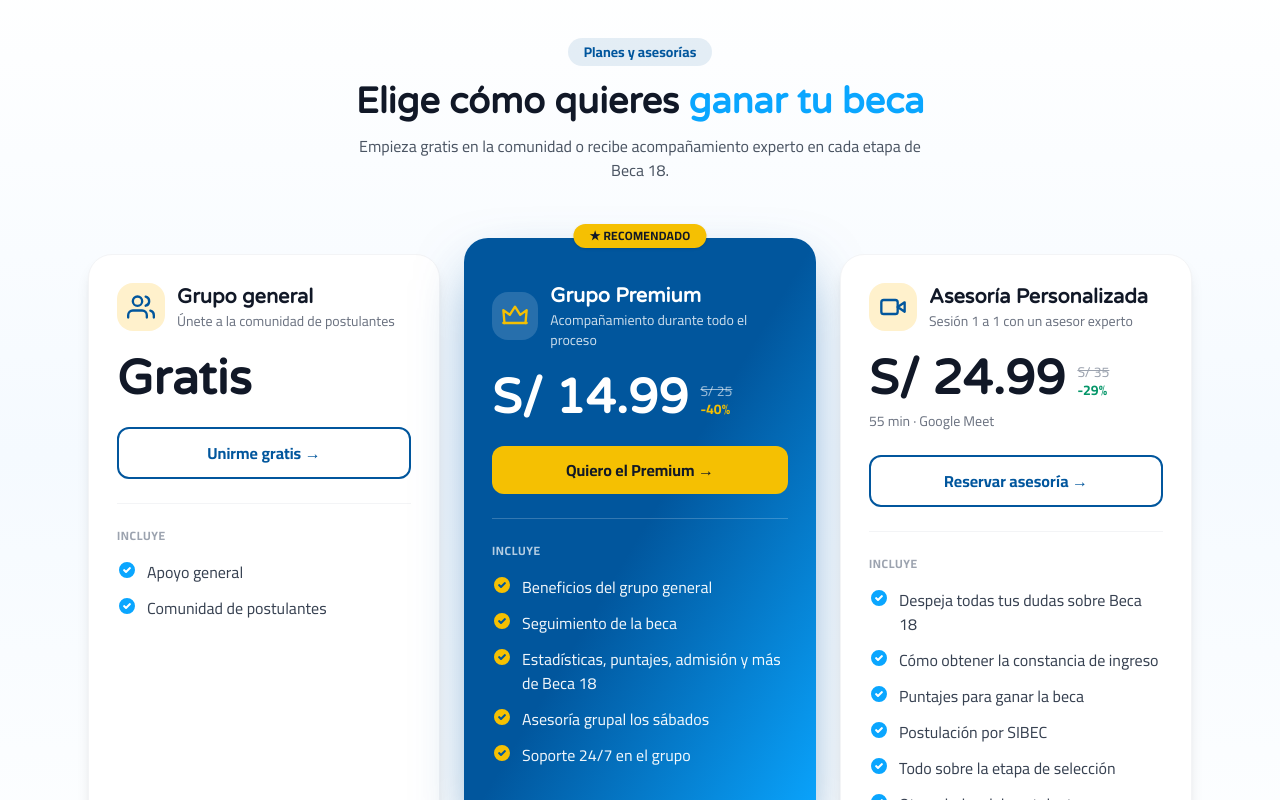
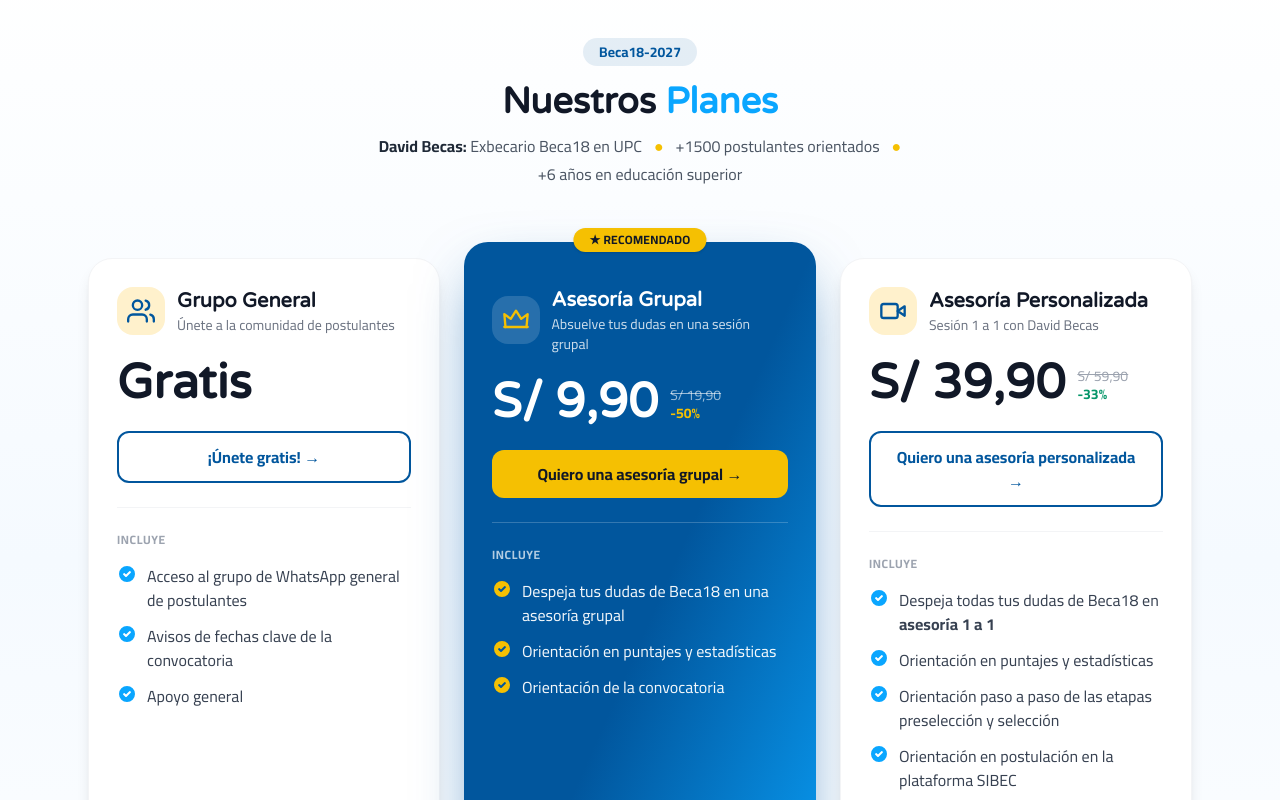
Before and after one commit to daevrusse/DavidBecas, a React (Vite) app: page / in a window 1280 px wide. Shown: the part 1620-2420 px from the top of the page. Built offline with nearby package versions, Linux system fonts and the light colour scheme.

Commit message:
Planes Beca18-2027: General, Asesoría Grupal y Personalizada

```diff
--- a/src/components/AddsCalculators.jsx
+++ b/src/components/AddsCalculators.jsx
@@ -11,8 +11,8 @@
          </div>
          <div className='inline-block bg-[#10887B] text-white rounded-lg px-5 py-2.5 m-1'>
          <a href="https://wa.link/enn0ns" target='_blank'>
-            <p>Grupo premium</p>
-            <p>(Privado)</p>
+            <p>Asesoría grupal</p>
+            <p>BECA18</p>
          </a>
          </div>
          <div className='inline-block bg-[#10887B] text-white  rounded-lg px-5 py-2.5 m-1'>
--- a/src/components/Planes.jsx
+++ b/src/components/Planes.jsx
@@ -19,6 +19,11 @@
       <rect x="2" y="6" width="14" height="12" rx="2" /><path d="m22 8-6 4 6 4V8z" />
     </svg>
   ),
+  reloj: (
+    <svg viewBox="0 0 24 24" fill="none" stroke="currentColor" strokeWidth="2" strokeLinecap="round" strokeLinejoin="round" className="h-5 w-5 shrink-0">
+      <circle cx="12" cy="12" r="9" /><path d="M12 7v5l3 2" />
+    </svg>
+  ),
   check: (
     <svg viewBox="0 0 20 20" fill="currentColor" className="h-5 w-5 shrink-0">
       <path fillRule="evenodd" d="M10 18a8 8 0 1 0 0-16 8 8 0 0 0 0 16Zm3.7-9.3a1 1 0 0 0-1.4-1.4L9 10.6 7.7 9.3a1 1 0 0 0-1.4 1.4l2 2a1 1 0 0 0 1.4 0l4-4Z" clipRule="evenodd" />
@@ -28,57 +33,67 @@
 
 const plans = [
   {
-    title: 'Grupo general',
+    title: 'Grupo General',
     tagline: 'Únete a la comunidad de postulantes',
     icon: 'comunidad',
     price: 'Gratis',
-    features: ['Apoyo general', 'Comunidad de postulantes'],
-    cta: 'Unirme gratis',
+    features: [
+      'Acceso al grupo de WhatsApp general de postulantes',
+      'Avisos de fechas clave de la convocatoria',
+      'Apoyo general',
+    ],
+    cta: '¡Únete gratis!',
     link: 'https://chat.whatsapp.com/BuL11vQlfby5XrsixQBnRX',
   },
   {
-    title: 'Grupo Premium',
-    tagline: 'Acompañamiento durante todo el proceso',
+    title: 'Asesoría Grupal',
+    tagline: 'Absuelve tus dudas en una sesión grupal',
     icon: 'corona',
-    price: 'S/ 14.99',
-    regularPrice: 'S/ 25',
-    descuento: 40,
+    price: 'S/ 9,90',
+    regularPrice: 'S/ 19,90',
+    descuento: 50,
     features: [
-      'Beneficios del grupo general',
-      'Seguimiento de la beca',
-      'Estadísticas, puntajes, admisión y más de Beca 18',
-      'Asesoría grupal los sábados',
-      'Soporte 24/7 en el grupo',
+      'Despeja tus dudas de Beca18 en una asesoría grupal',
+      'Orientación en puntajes y estadísticas',
+      'Orientación de la convocatoria',
     ],
-    cta: 'Quiero el Premium',
+    duracion: '1 h x Google Meet grupal',
+    cta: 'Quiero una asesoría grupal',
     isPremium: true,
     link: 'https://wa.link/enn0ns',
   },
   {
     title: 'Asesoría Personalizada',
-    tagline: 'Sesión 1 a 1 con un asesor experto',
+    tagline: 'Sesión 1 a 1 con David Becas',
     icon: 'video',
-    price: 'S/ 24.99',
-    regularPrice: 'S/ 35',
-    descuento: 29,
-    nota: '55 min · Google Meet',
+    price: 'S/ 39,90',
+    regularPrice: 'S/ 59,90',
+    descuento: 33,
     features: [
-      'Despeja todas tus dudas sobre Beca 18',
-      'Cómo obtener la constancia de ingreso',
-      'Puntajes para ganar la beca',
-      'Postulación por SIBEC',
-      'Todo sobre la etapa de selección',
+      'Despeja todas tus dudas de Beca18 en **asesoría 1 a 1**',
+      'Orientación en puntajes y estadísticas',
+      'Orientación paso a paso de las etapas preselección y selección',
+      'Orientación en postulación en la plataforma SIBEC',
+      'Orientación en elección de carrera e IES (universidad/instituto/escuela)',
       'Otras dudas del postulante',
+      'Incluye gratis **Guía del postulante Beca18-2027 actualizada** (precio regular S/ 19,90)',
     ],
-    cta: 'Reservar asesoría',
+    duracion: '1 h x Google Meet',
+    cta: 'Quiero una asesoría personalizada',
     link: 'https://wa.link/lxneu1',
   },
 ];
 
+// Convierte '**texto**' en negrita
+const conNegrita = (t) =>
+  t.split(/(\*\*[^*]+\*\*)/).map((parte, i) =>
+    parte.startsWith('**') ? <strong key={i}>{parte.slice(2, -2)}</strong> : parte
+  );
+
 const PREMIUM = plans.findIndex((p) => p.isPremium);
 
 // Tarjeta de plan. El Premium usa fondo azul para destacar.
-const PlanCard = ({ title, tagline, icon, price, regularPrice, descuento, nota, features, cta, isPremium, link }) => (
+const PlanCard = ({ title, tagline, icon, price, regularPrice, descuento, nota, duracion, features, cta, isPremium, link }) => (
   <div
     className={`relative flex h-full flex-col rounded-3xl p-7 text-left transition duration-300 hover:-translate-y-1 ${
       isPremium
@@ -115,7 +130,7 @@
 
     <a
       href={link} target="_blank" rel="noopener noreferrer"
-      className={`mt-6 block rounded-xl py-3 text-center font-bold transition ${
+      className={`mt-6 block rounded-xl px-4 py-3 text-center font-bold transition ${
         isPremium
           ? 'bg-[#F5C002] text-gray-900 hover:bg-[#ffd23d]'
           : 'border-2 border-[#01569D] text-[#01569D] hover:bg-[#01569D] hover:text-white'
@@ -127,14 +142,20 @@
     <hr className={`my-6 ${isPremium ? 'border-white/20' : 'border-gray-100'}`} />
 
     <p className={`mb-4 text-xs font-bold uppercase tracking-wider ${isPremium ? 'text-white/70' : 'text-gray-400'}`}>Incluye</p>
-    <ul className="flex-grow space-y-3">
+    <ul className="space-y-3 md:flex-grow">
       {features.map((f) => (
         <li key={f} className="flex items-start gap-2.5">
           <span className={isPremium ? 'text-[#F5C002]' : 'text-[#0AA6FF]'}>{Icono.check}</span>
-          <span className={isPremium ? 'text-white/95' : 'text-gray-700'}>{f}</span>
+          <span className={isPremium ? 'text-white/95' : 'text-gray-700'}>{conNegrita(f)}</span>
         </li>
       ))}
     </ul>
+
+    {duracion && (
+      <p className={`mt-5 flex items-center gap-2 rounded-xl px-3 py-2 text-sm font-semibold ${isPremium ? 'bg-white/10 text-white' : 'bg-[#F5FAFF] text-[#01569D]'}`}>
+        {Icono.reloj} Duración: {duracion}
+      </p>
+    )}
 
   </div>
 );
@@ -184,13 +205,17 @@
           className="px-6 md:px-0"
         >
           <span className="inline-block rounded-full bg-[#01569D]/10 px-4 py-1 text-sm font-semibold text-[#01569D]">
-            Planes y asesorías
+            Beca18-2027
           </span>
           <h2 className="mt-4 font-varela-round text-3xl font-bold text-gray-900 sm:text-4xl">
-            Elige cómo quieres <span className="text-[#0AA6FF]">ganar tu beca</span>
+            Nuestros <span className="text-[#0AA6FF]">Planes</span>
           </h2>
-          <p className="mx-auto mt-3 max-w-xl text-gray-600">
-            Empieza gratis en la comunidad o recibe acompañamiento experto en cada etapa de Beca 18.
+          <p className="mx-auto mt-3 flex max-w-2xl flex-wrap items-center justify-center gap-x-3 gap-y-1 text-gray-600">
+            <span><strong className="text-gray-800">David Becas:</strong> Exbecario Beca18 en UPC</span>
+            <span className="text-[#F5C002]">●</span>
+            <span>+1500 postulantes orientados</span>
+            <span className="text-[#F5C002]">●</span>
+            <span>+6 años en educación superior</span>
           </p>
         </motion.div>
 
--- a/src/data/landing.js
+++ b/src/data/landing.js
@@ -80,10 +80,10 @@
   },
   {
     p: '¿Cómo funciona la asesoría personalizada?',
-    r: 'Es una sesión de 55 minutos por Google Meet en la que revisamos tu caso: puntajes, elección de IES, postulación por SIBEC y tus dudas.',
+    r: 'Es una sesión 1 a 1 de 1 hora por Google Meet en la que revisamos tu caso: puntajes, etapas de preselección y selección, postulación por SIBEC y elección de carrera e IES. Incluye gratis la Guía del postulante Beca18-2027.',
   },
   {
-    p: '¿Cuál es la diferencia entre el grupo general y el premium?',
-    r: 'El grupo general es gratuito y te da apoyo de la comunidad. El premium suma seguimiento de la beca, estadísticas, asesoría grupal los sábados y soporte en el grupo.',
+    p: '¿Qué diferencia hay entre la asesoría grupal y la personalizada?',
+    r: 'La asesoría grupal es una sesión de 1 hora por Google Meet con otros postulantes, para resolver dudas sobre la convocatoria, puntajes y estadísticas. La personalizada es 1 a 1 con David Becas y revisa tu caso completo.',
   },
 ]
```
